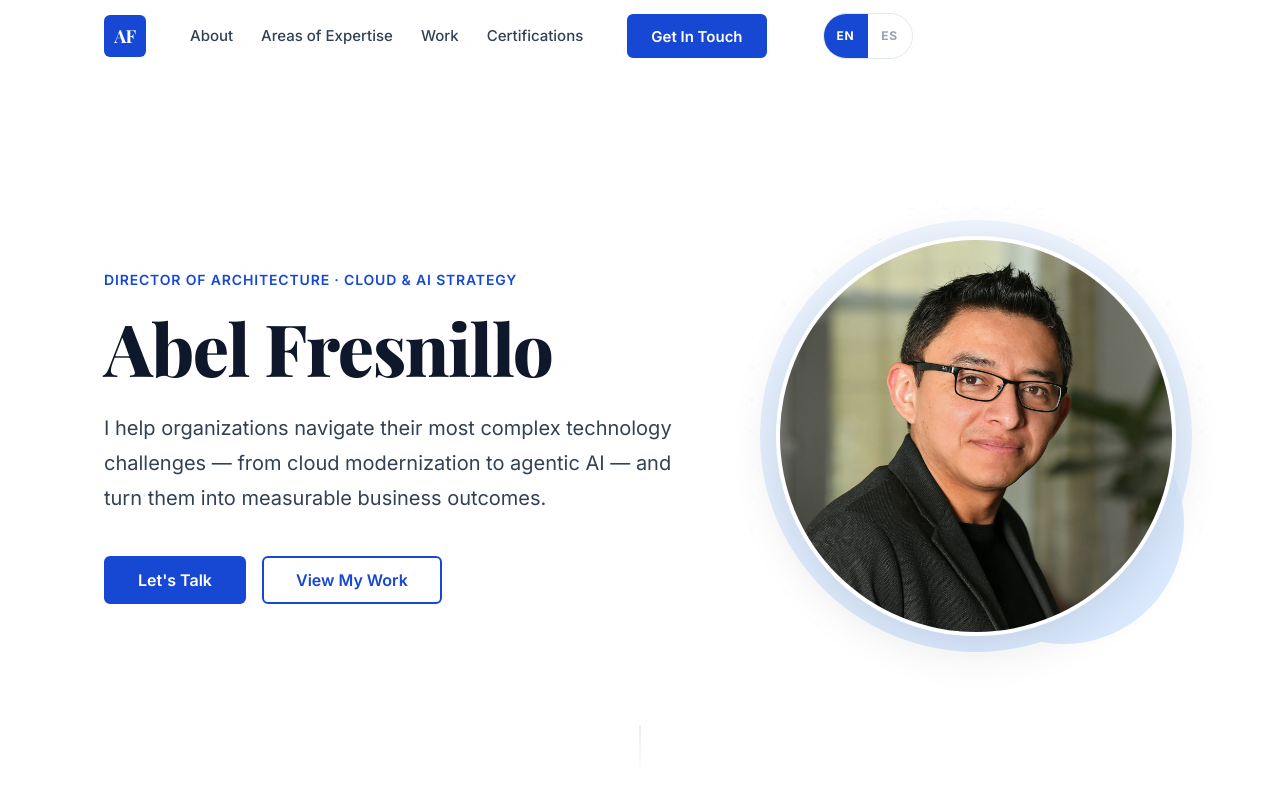
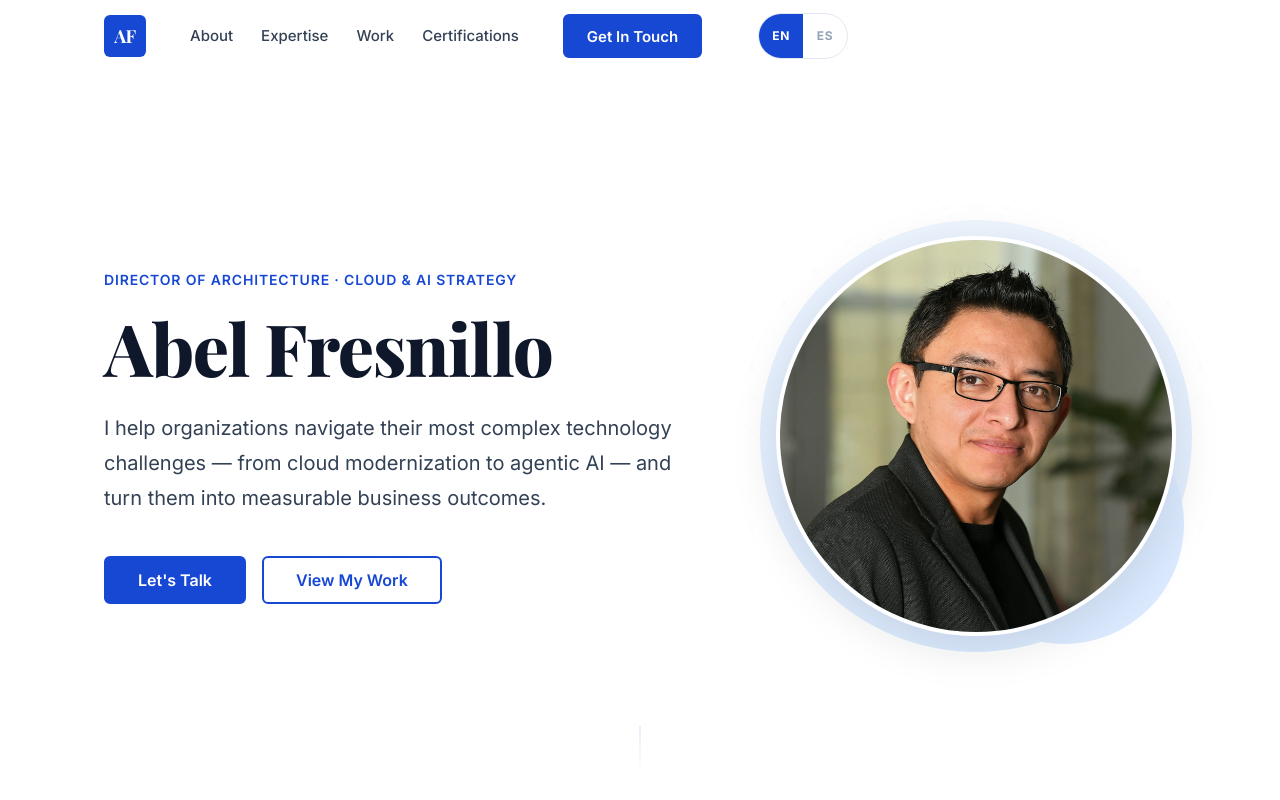
Before and after one commit to abel-fresnillo/personal-website, a plain HTML site: page index.html in a window 1280 px wide. Shown: the top 800 px of the page. Drawn offline with nearby package versions, Linux system fonts and the light colour scheme.

Commit message:
Updates Areas of Expertise section labels

```diff
--- a/index.html
+++ b/index.html
@@ -35,7 +35,7 @@
       <nav aria-label="Main navigation">
         <ul class="nav-links" role="list">
           <li><a href="#about" data-i18n="nav_about">About</a></li>
-          <li><a href="#services" data-i18n="nav_services">Areas of Expertise</a></li>
+          <li><a href="#services" data-i18n="nav_services">Expertise</a></li>
           <li><a href="#work" data-i18n="nav_work">Work</a></li>
           <li><a href="#certifications" data-i18n="nav_certs">Certifications</a></li>
           <li style="display:none"><a href="#articles" data-i18n="nav_articles">Articles</a></li>
@@ -60,7 +60,7 @@
     <div class="mobile-menu" id="mobile-menu" aria-hidden="true">
       <ul role="list">
         <li><a href="#about" data-i18n="nav_about">About</a></li>
-        <li><a href="#services" data-i18n="nav_services">Areas of Expertise</a></li>
+        <li><a href="#services" data-i18n="nav_services">Expertise</a></li>
         <li><a href="#work" data-i18n="nav_work">Work</a></li>
         <li><a href="#certifications" data-i18n="nav_certs">Certifications</a></li>
         <li style="display:none"><a href="#articles" data-i18n="nav_articles">Articles</a></li>
@@ -175,7 +175,7 @@
     <section id="services" class="services section" aria-labelledby="services-heading">
       <div class="container">
         <div class="section-header" data-aos="fade-up">
-          <span class="section-tag" data-i18n="services_tag">Areas of Expertise</span>
+          <span class="section-tag" data-i18n="services_tag">Expertise</span>
           <h2 id="services-heading" class="section-heading" data-i18n="services_heading">How I can help</h2>
           <p class="section-subheading" data-i18n="services_sub">I work with technology leaders to solve complex architecture challenges — from initial strategy through hands-on delivery.</p>
         </div>
--- a/js/translations.js
+++ b/js/translations.js
@@ -2,7 +2,7 @@ const translations = {
   en: {
     // ── Navigation ───────────────────────────────────────────────────────
     nav_about:        "About",
-    nav_services:     "Areas of Expertise",
+    nav_services:     "Expertise",
     nav_work:         "Work",
     nav_certs:        "Certifications",
     nav_articles:     "Articles",
@@ -36,7 +36,7 @@ const translations = {
     stat_community: "Engineers in community of practice",
 
     // ── Services ─────────────────────────────────────────────────────────
-    services_tag: "Areas of Expertise",
+    services_tag: "Expertise",
     services_heading: "How I can help",
     services_sub: "I work with technology leaders to solve complex architecture challenges — from initial strategy through hands-on delivery.",
 
@@ -133,7 +133,7 @@ const translations = {
   es: {
     // ── Navegación ───────────────────────────────────────────────────────
     nav_about:        "Sobre mí",
-    nav_services:     "Áreas de Expertise",
+    nav_services:     "Expertise",
     nav_work:         "Proyectos",
     nav_certs:        "Certificaciones",
     nav_articles:     "Artículos",
@@ -167,7 +167,7 @@ const translations = {
     stat_community: "Ingenieros en comunidad de práctica",
 
     // ── Servicios ────────────────────────────────────────────────────────
-    services_tag:     "Áreas de Expertise",
+    services_tag:     "Expertise",
     services_heading: "Cómo puedo ayudarte",
     services_sub:     "Trabajo con líderes tecnológicos para resolver desafíos complejos de arquitectura — desde la estrategia inicial hasta la entrega hands-on.",
 
```
